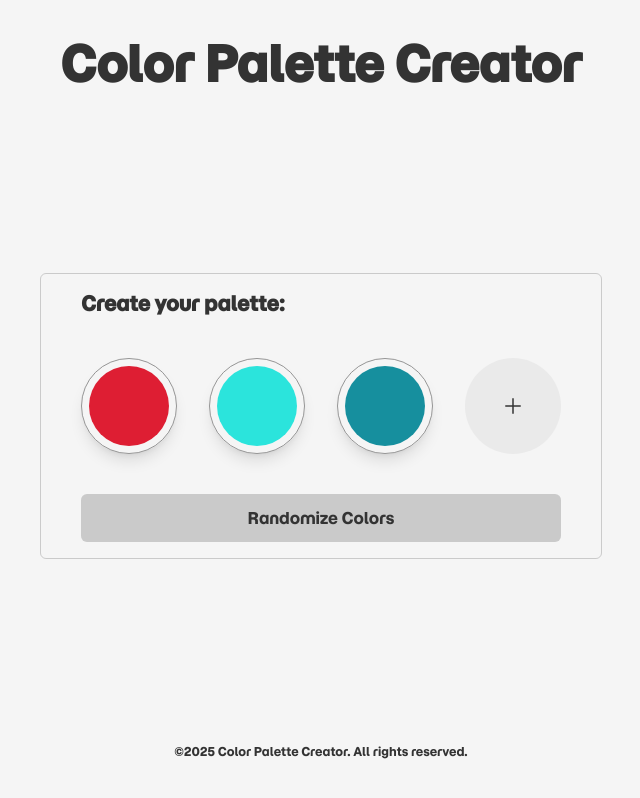
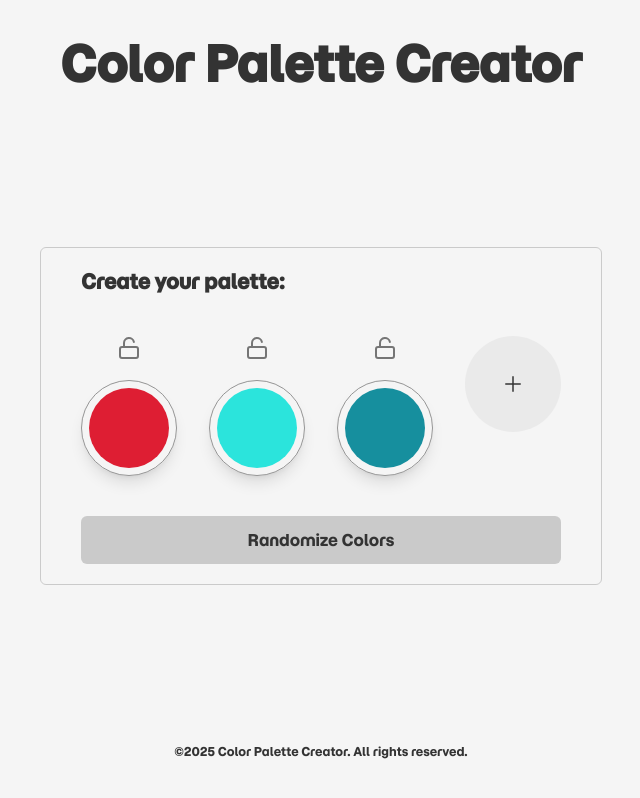
Before and after one commit to DanielG808/color-palette-creator, a Next.js app: page / in a window 1280 px wide. Shown: the whole page, without its empty margins (319-959 px from the left). Built offline with nearby package versions, Linux system fonts and the light colour scheme.

Commit message:
added lock icon button to color-palette

```diff
--- a/components/color-palette-canvas.tsx
+++ b/components/color-palette-canvas.tsx
@@ -12,14 +12,12 @@ export default function ColorPaletteCanvas() {
   const prevColorsRef = useRef<string[]>([]);
   const colorsLength = colors.length;
 
-  // Guarded init -> avoids double init in Strict Mode
   useEffect(() => {
     if (initializedRef.current) return;
     initializedRef.current = true;
     setColors(Array.from({ length: 3 }, () => generateHexCode()));
   }, []);
 
-  // keep prevColorsRef for "isNew" comparison by index
   useEffect(() => {
     prevColorsRef.current = colors;
   }, [colors]);
@@ -39,16 +37,14 @@ export default function ColorPaletteCanvas() {
   }
 
   function randomizeColors() {
-    // single functional update that preserves array length & indices
     setColors((prev) => prev.map(() => generateHexCode()));
   }
 
-  // isNewChip -> compare by index (safer when keys are indices)
   const isNewChip = (index: number, color: string) =>
     prevColorsRef.current[index] !== color;
 
   return (
-    <section className="flex flex-col justify-center border border-calm-3/75 px-10 py-4 rounded-md">
+    <section className="flex flex-col justify-center border border-calm-3/75 px-10 py-5 rounded-md">
       <H1 className="text-xl mb-10">Create your palette:</H1>
       <ColorPalette
         colors={colors}
--- a/components/color-palette.tsx
+++ b/components/color-palette.tsx
@@ -3,6 +3,7 @@
 import { motion } from "framer-motion";
 import ColorChip from "./color-chip";
 import PlusButton from "./plus-button";
+import { LockIcon, LockOpen, LockOpenIcon } from "lucide-react";
 
 type ColorPaletteProps = {
   colors: string[];
@@ -23,11 +24,15 @@ export default function ColorPalette({
     <div className="flex space-x-8">
       {colors.map((color, index) => (
         <motion.div
-          key={index} // stable key: index (slots are stable)
+          key={index}
           initial={isNewChip(index, color) ? { opacity: 0, scale: 0.5 } : {}}
           animate={{ opacity: 1, scale: 1 }}
           transition={{ duration: 0.18 }}
+          className="flex flex-col items-center space-y-5"
         >
+          <button className="text-calm-4 hover:text-black duration-200 cursor-pointer">
+            <LockOpenIcon />
+          </button>
           <ColorChip
             color={color}
             colorsLength={colorsLength}
```
